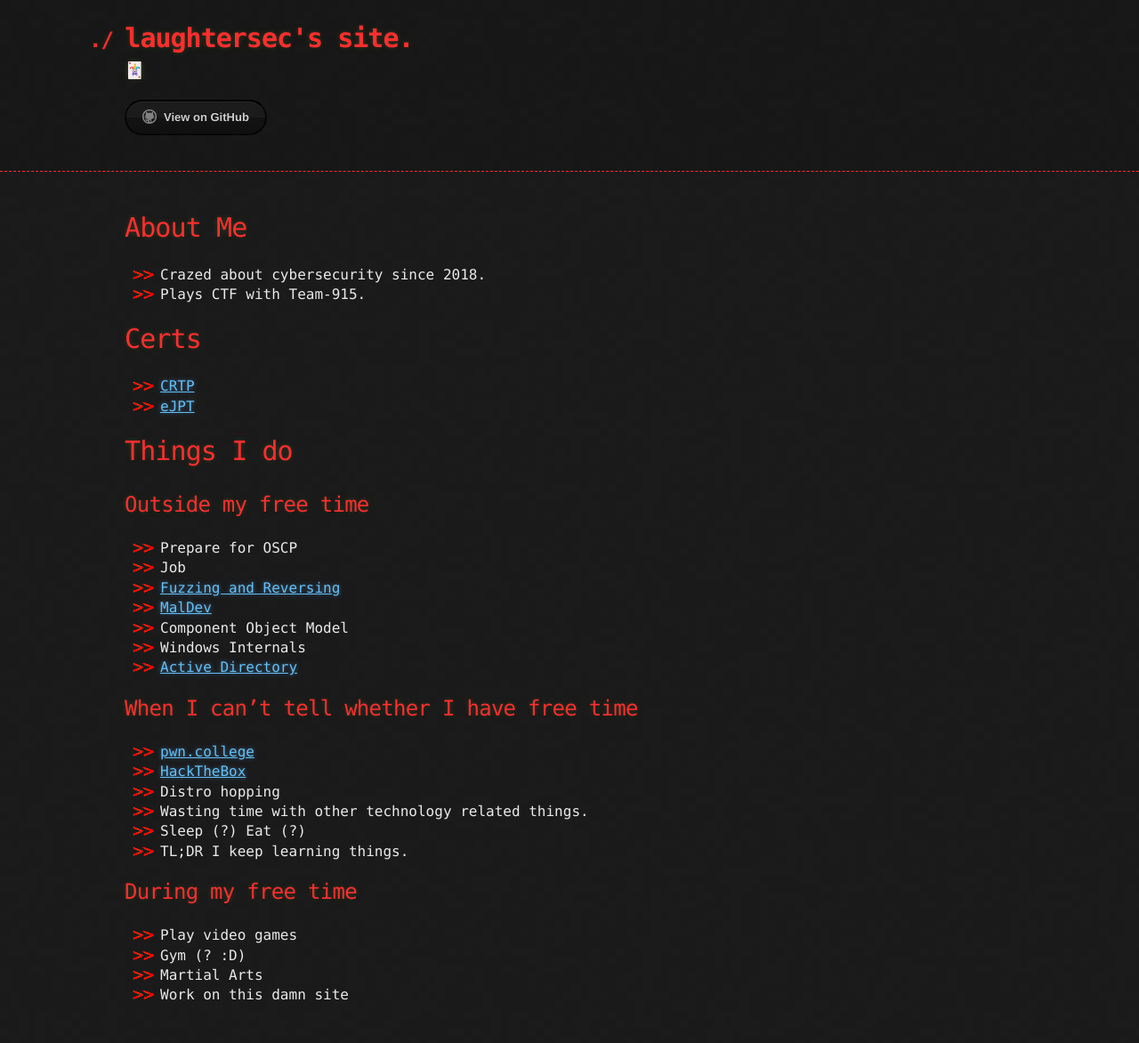
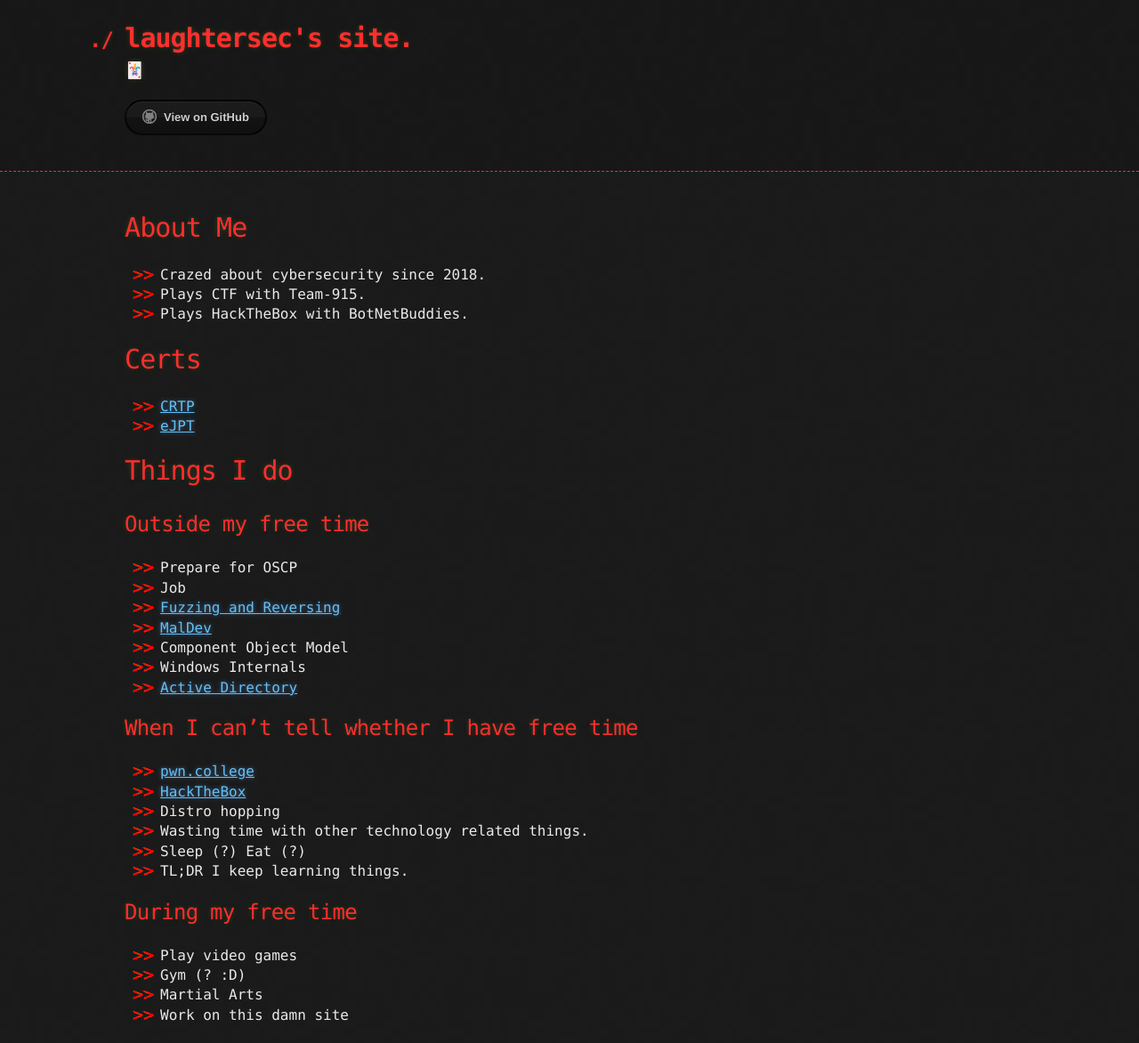
Before and after one commit to laughtersec/laughtersec.github.io, a Jekyll site: the page built from pages/about-me.md, in a window 1280 px wide. Shown: the whole page at 89% size. Built offline with Jekyll 4.4.1, drawn with Linux system fonts in a browser that asks for light colours; our own code applies the rules of GitHub Pages for plain Markdown files; before the commit the page ends 1150 px from its top, so only the background shows below that.

Commit message:
Update about-me.md

```diff
--- a/pages/about-me.md
+++ b/pages/about-me.md
@@ -1,6 +1,7 @@
 # About Me
 * Crazed about cybersecurity since 2018.
 * Plays CTF with Team-915.
+* Plays HackTheBox with BotNetBuddies.
 
 # Certs
 * [CRTP](https://www.alteredsecurity.com/adlab)
```
